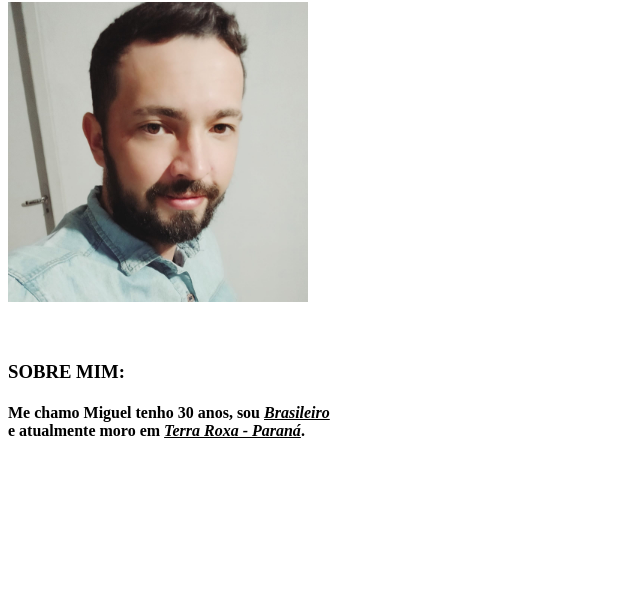
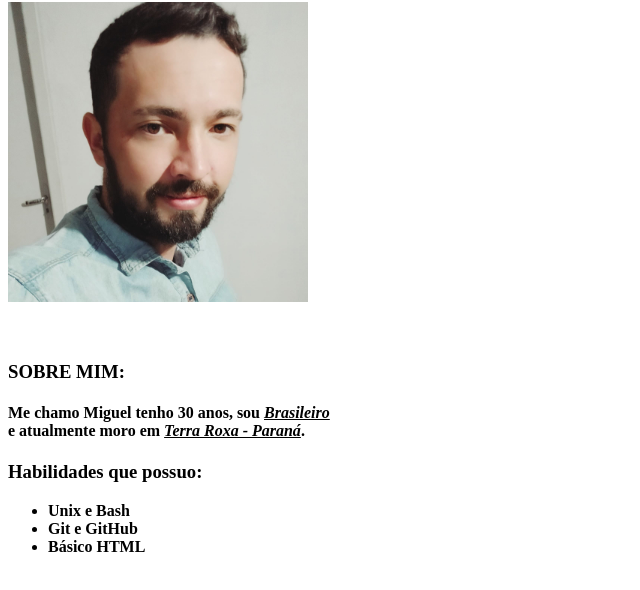
Before and after one commit to miguelraatz/portfolio, a plain HTML site: page index.html in a window 1280 px wide. Shown: the part 78-668 px from the top of the page, without its empty margins (0-640 px from the left). Drawn offline with Linux system fonts and the light colour scheme.

Commit message:
adiciona habilidades que possuo

```diff
--- a/index.html
+++ b/index.html
@@ -10,6 +10,12 @@
         <p><h3>SOBRE MIM:</h3></p>
         <p><h4>Me chamo Miguel tenho 30 anos, sou <b><u><i>Brasileiro</i></u></b><br>
         e atualmente moro em <u><i>Terra Roxa - Paraná</i></u>.</h4></body></html></p>
+        <p><h3>Habilidades que possuo:</p></h3>
+        <ul>
+            <li><b>Unix e Bash</b></li>
+            <li><b>Git e GitHub</b></li>
+            <li><b>Básico HTML</b></li>
+        </ul>
     </body>
 
 </html>
```
